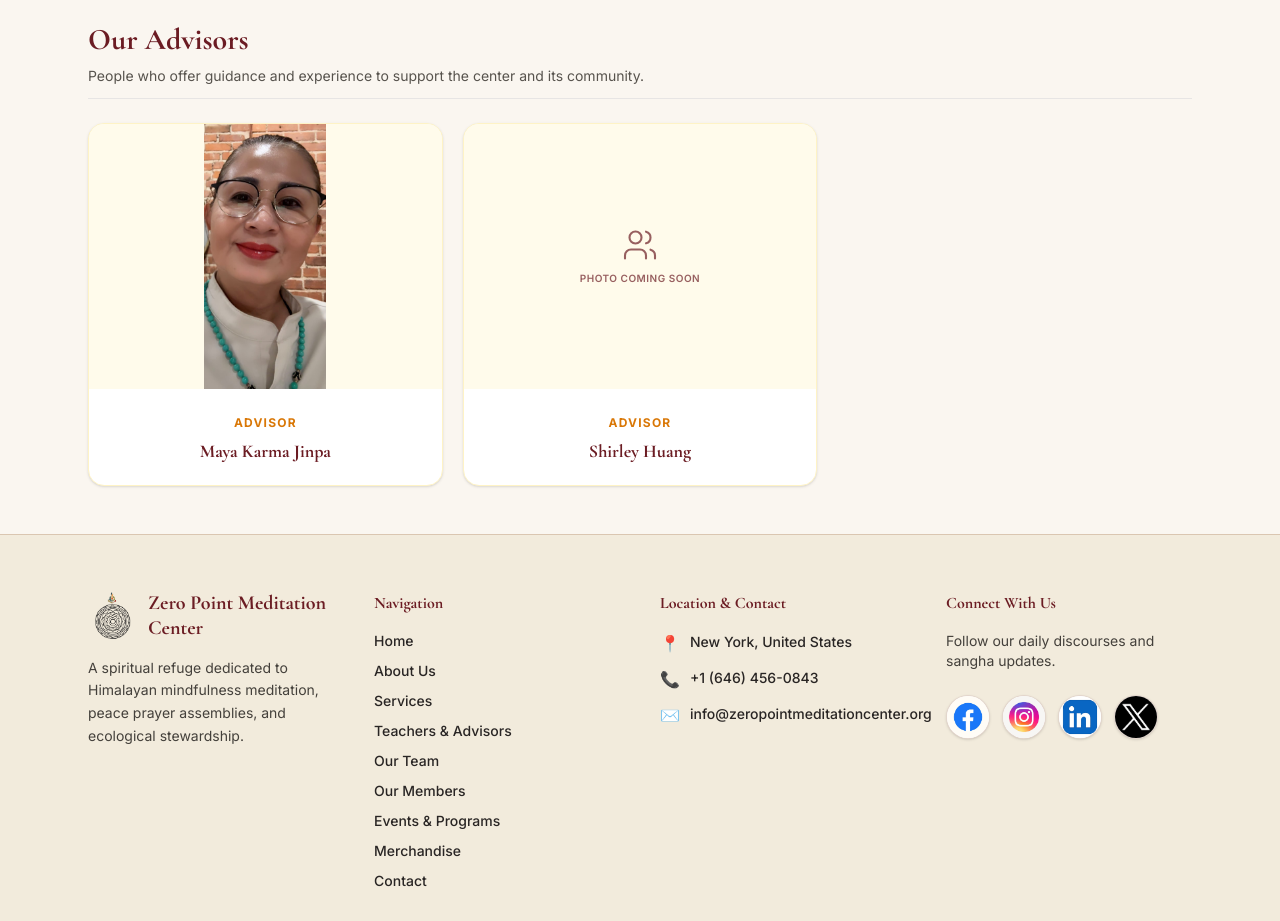
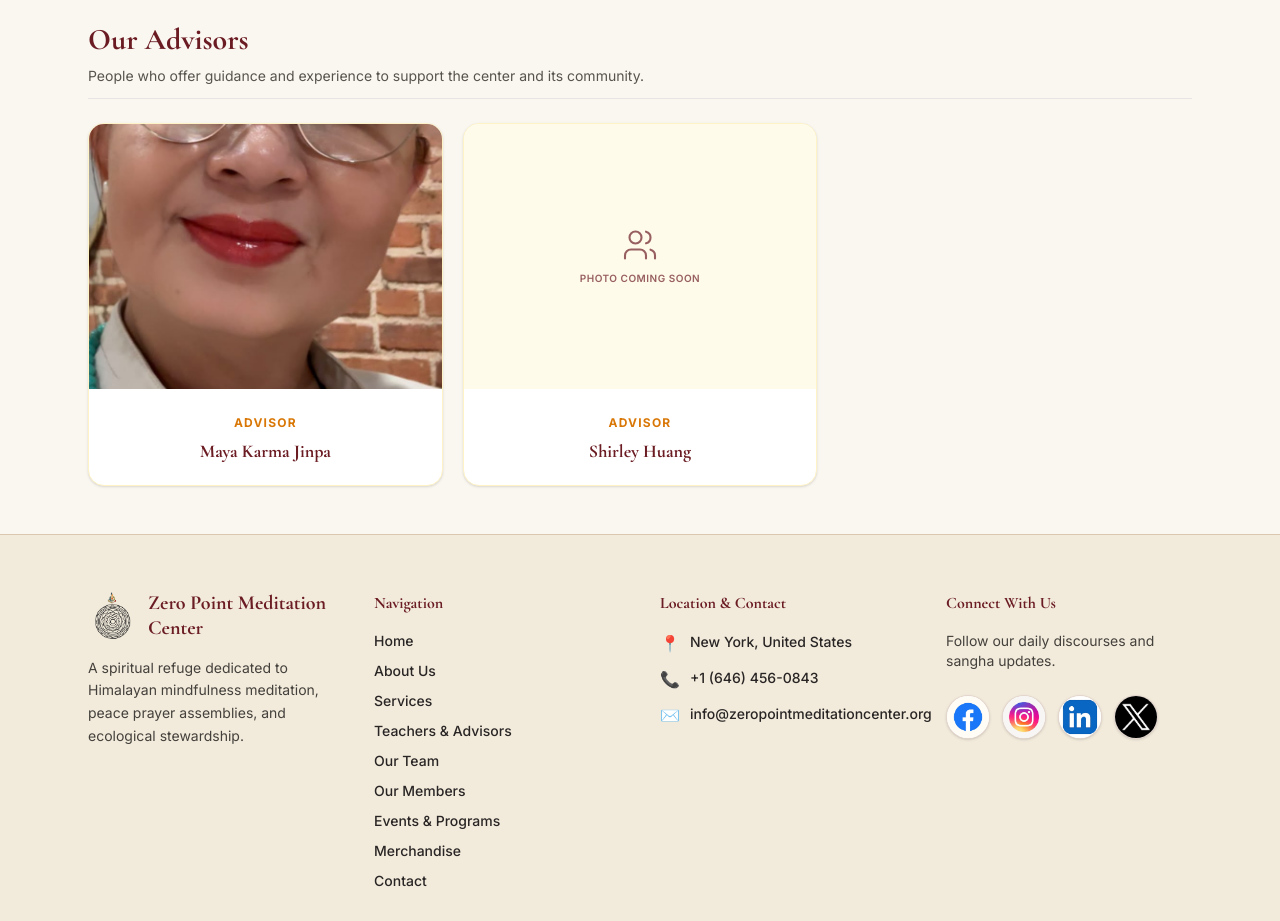
Before and after one commit to sherpaten/Zero-Point-Meditation-Center, a React (Vite) app in the folder zero-point-meditation/: page /teachers in a window 1280 px wide. Shown: the part 1640-2561 px from the top of the page. Built offline with nearby package versions, Linux system fonts and the light colour scheme.

Commit message:
Fill advisor portrait image without side gaps

```diff
--- a/zero-point-meditation/src/pages/Teachings.jsx
+++ b/zero-point-meditation/src/pages/Teachings.jsx
@@ -131,7 +131,7 @@ export default function Teachings() {
             <article key={advisor.name} className="overflow-hidden rounded-2xl border border-amber-100 bg-white shadow-sm">
               <div className="flex aspect-[4/3] items-center justify-center overflow-hidden bg-amber-50">
                 {advisor.image ? (
-                  <img src={advisor.image} alt={advisor.name} loading="lazy" className="h-full w-full object-contain object-center" />
+                  <img src={advisor.image} alt={advisor.name} loading="lazy" className="h-full w-full object-cover object-center" />
                 ) : (
                   <div className="flex h-full w-full flex-col items-center justify-center gap-2 text-buddhist-burgundy/70">
                     <Users size={36} strokeWidth={1.4} />
```
